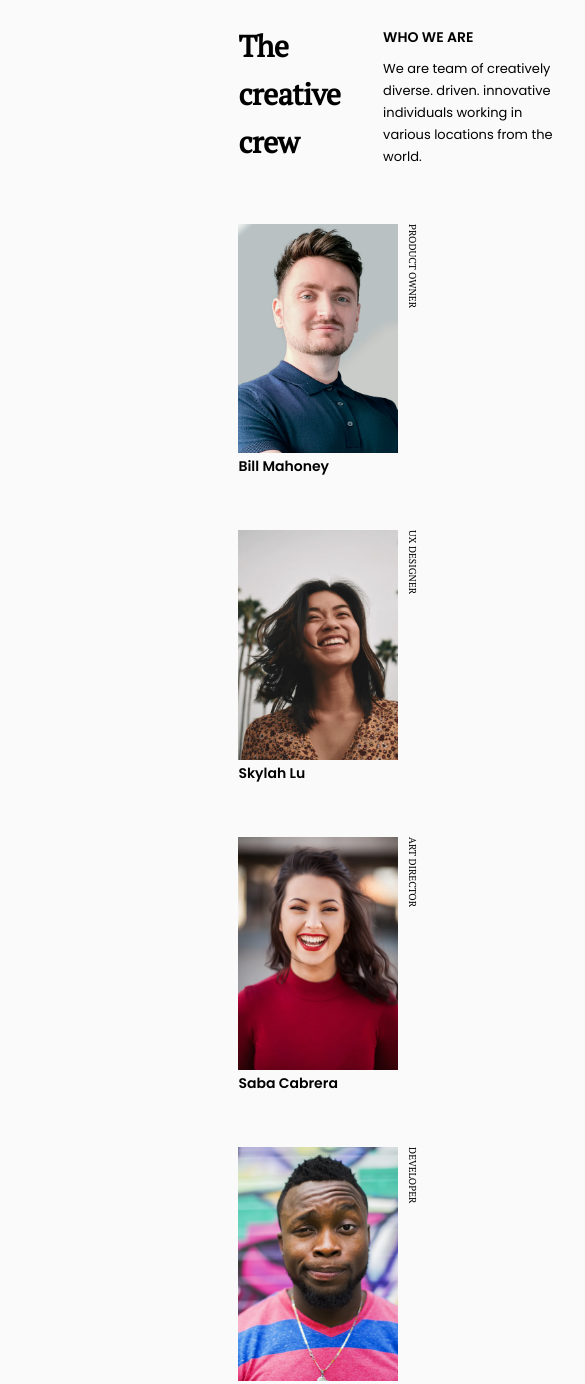
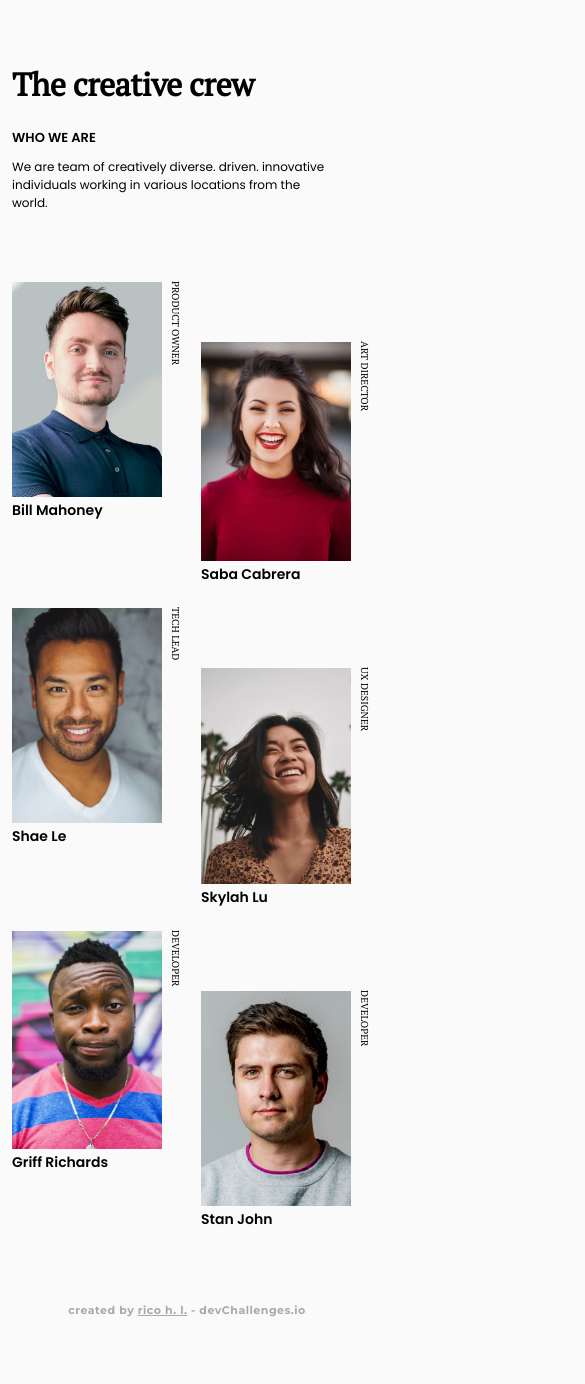
Before and after one commit to ricolaws/my-team-page, a plain HTML site: page index.html in a window 390 px wide. Shown: the top 1384 px of the page, 585 px wide, since content can reach past the window. After the commit the page ends 1337 px from the top, so only its background shows below. Drawn offline with Linux system fonts and the light colour scheme.

Commit message:
added aditional media queries for a variety of screen sizes, switched to a 2 column grid display.

```diff
--- a/index.html
+++ b/index.html
@@ -14,7 +14,7 @@
     <div class="page">
       <div class="header">
         <h1 class="title">The creative crew</h1>
-        <div class="container--column header__right">
+        <div class="container--column header__info">
           <h3>Who we are</h3>
           <p class="header__text">
             We are team of creatively diverse. driven. innovative individuals
@@ -23,77 +23,52 @@
         </div>
       </div>
       <div class="main-panel">
-        <div class="first-column container--column">
         <div class="card" id="bill">
           <div class="container--row">
-              <img
-                class="member-photo"
-                src="img/photo1.png"
-                alt="press photo"
-              />
+            <img class="member-photo" src="img/photo1.png" alt="press photo" />
             <span class="side-text">Product owner</span>
           </div>
           <h4>Bill Mahoney</h4>
         </div>
+
+        <div class="card" id="saba">
+          <div class="container--row">
+            <img class="member-photo" src="img/photo2.png" alt="press photo" />
+            <div class="side-text">Art Director</div>
+          </div>
+          <h4>Saba Cabrera</h4>
+        </div>
+
+        <div class="card" id="shae">
+          <div class="container--row">
+            <img class="member-photo" src="img/photo3.png" alt="press photo" />
+            <div class="side-text">Tech Lead</div>
+          </div>
+          <h4>Shae Le</h4>
+        </div>
+
         <div class="card" id="skylah">
           <div class="container--row">
-              <img
-                class="member-photo"
-                src="img/photo4.png"
-                alt="press photo"
-              />
+            <img class="member-photo" src="img/photo4.png" alt="press photo" />
             <div class="side-text">UX Designer</div>
           </div>
           <h4>Skylah Lu</h4>
         </div>
-        </div>
-        <div class="desktop-low-column container--column">
-          <div class="card" id="saba">
-            <div class="container--row">
-              <img
-                class="member-photo"
-                src="img/photo2.png"
-                alt="press photo"
-              />
-              <div class="side-text">Art Director</div>
-            </div>
-            <h4>Saba Cabrera</h4>
-          </div>
+
         <div class="card" id="griff">
           <div class="container--row">
-              <img
-                class="member-photo"
-                src="img/photo5.png"
-                alt="press photo"
-              />
+            <img class="member-photo" src="img/photo5.png" alt="press photo" />
             <div class="side-text">Developer</div>
           </div>
           <h4>Griff Richards</h4>
         </div>
-        </div>
-        <div class="third-column container--column">
-          <div class="card" id="shae">
-            <div class="container--row">
-              <img
-                class="member-photo"
-                src="img/photo3.png"
-                alt="press photo"
-              />
-              <div class="side-text">Tech Lead</div>
-            </div>
-            <h4>Shae Le</h4>
-          </div>
+
         <div class="card" id="stan">
           <div class="container--row">
-              <img
-                class="member-photo"
-                src="img/photo6.png"
-                alt="press photo"
-              />
+            <img class="member-photo" src="img/photo6.png" alt="press photo" />
             <div class="side-text">Developer</div>
           </div>
           <h4>Stan John</h4>
-          </div>
         </div>
       </div>
       <div class="container--row footer">
--- a/styles.css
+++ b/styles.css
@@ -1,6 +1,6 @@
-/* *********************
+/* ******************************************************
         global styles
-    ********************* */
+    ***************************************************** */
 
 :root {
   font-size: 62.5%;
@@ -20,9 +20,9 @@ body {
   background-color: var(--main-bg-color);
 }
 
-/* *********************
+/* ******************************************************
         typography
-    ********************* */
+    ***************************************************** */
 
 h1,
 h3,
@@ -35,14 +35,14 @@ h1 {
   font-family: "PT Serif", serif;
   font-style: normal;
   font-weight: 700;
-  font-size: 3rem;
+  font-size: 2.8rem;
   line-height: 48px;
   letter-spacing: -0.045rem;
 }
 
 h3 {
   font-family: "Poppins", sans-serif;
-  font-size: 1.4rem;
+  font-size: 1.3rem;
   font-weight: 600;
   text-transform: uppercase;
 }
@@ -58,8 +58,8 @@ p {
   font-family: "Poppins";
   font-style: normal;
   font-weight: normal;
-  font-size: 1.3rem;
-  line-height: 2.2rem;
+  font-size: 1.2rem;
+  line-height: 1.8rem;
 }
 
 .footer span {
@@ -78,19 +78,20 @@ a {
 }
 
 a:hover {
-  color: green;
+  color: black;
 }
 
-/* *********************
+/* ******************************************************
         layout
-    ********************* */
+    ***************************************************** */
 
 .page {
-  width: 120rem;
+  width: 100rem;
   height: 100vh;
   display: flex;
   flex-direction: column;
   justify-content: space-between;
+  /* max-width: ; */
 }
 
 .container--column {
@@ -113,11 +114,11 @@ a:hover {
   margin: 4% 16% 2% 16%;
 }
 
-.header__right {
+.header__info {
   margin: 0.5rem 4rem 0 4rem;
 }
 
-.header__right p {
+.header__info p {
   max-width: 32rem;
   margin-top: 1rem;
 }
@@ -134,23 +135,18 @@ a:hover {
   flex-wrap: wrap;
   justify-content: space-between;
   height: 88%;
-}
-
-/* the second column set lower on the page. */
-.desktop-low-column {
-  display: flex;
-  justify-content: flex-end;
+  padding-bottom: 2rem;
 }
 
 .card {
   display: flex;
   flex-direction: column;
   width: 22rem;
-  margin: 0 0 5rem 0;
+  margin: 0 0 2rem 0;
 }
 
 .member-photo {
-  width: 16rem;
+  width: 15rem;
 }
 
 /* rotated text along upper right side of photo */
@@ -164,19 +160,24 @@ a:hover {
   transform: rotate(90deg) translate(48%, 16rem);
 }
 
+#saba,
+#griff {
+  align-self: flex-end;
+}
+
 /* bottom of page */
 
 .footer {
   justify-content: center;
   bottom: 0;
-  width: 120rem;
+  width: 100rem;
   font-size: 1.1rem;
   padding: 0 4rem 1rem 0;
 }
 
-/* *********************
+/* ******************************************************
         media queries
-    ********************* */
+    ***************************************************** */
 
 /* smaller screen (tablets) */
 
@@ -210,7 +211,7 @@ a:hover {
     text-transform: uppercase;
     font-family: "PT Serif", serif;
     font-size: 1rem;
-    height: 1.4rem;
+    height: 1.2rem;
     width: 34.7rem;
     flex-shrink: 0;
     transform: rotate(90deg) translate(48%, 16rem);
@@ -225,51 +226,70 @@ a:hover {
   }
 
   body {
-    width: 100vh;
+    width: 100%;
+    height: 100%;
+  }
+
+  h1 {
+    font-size: 3.2rem;
   }
 
   .page {
-    max-width: 540px;
+    max-width: 100%;
   }
 
   .header {
     display: flex;
-    flex-direction: row;
+    flex-direction: column;
     justify-content: space-between;
     align-items: flex-start;
-    margin: 4% 16% 2% 16%;
+    margin: 4rem 2rem 2rem 1.2rem;
+  }
+
+  .title {
+    width: 100%;
+    margin: 2rem 0;
+  }
+
+  .header__info {
+    margin: 0;
   }
 
   .main-panel {
-    margin: 1% 16% 0 16%;
+    margin: 1rem 0 1rem 1.2rem;
     padding: 4rem 0;
-    display: flex;
-    flex-wrap: wrap;
-    justify-content: space-between;
-    height: 88%;
+    display: grid;
+    grid-template-columns: 50% 50%;
+    justify-content: stretch;
+    height: auto;
   }
 
-  #bill {
-    order: 1;
+  #bill,
+  #shae,
+  #griff {
+    align-self: start;
   }
 
-  #skylah {
-    order: 2;
+  #saba,
+  #skylah,
+  #stan {
+    align-self: end;
+    padding-top: 6rem;
   }
 
-  #saba {
-    order: 1;
-  }
-
-  #griff {
-    order: 3;
-  }
-
-  #shae {
-    order: 2;
-  }
-
-  #stan {
-    order: 3;
+  .footer {
+    justify-content: center;
+    bottom: 0;
+    width: auto;
+    font-size: 1.1rem;
+    padding-left: 2.4rem;
   }
 }
+
+/* small phone */
+
+@media screen and (max-width: 320px) {
+  :root {
+    font-size: 56%;
+  }
+}
```
Lines whose indentation alone changed are shown as unchanged.
